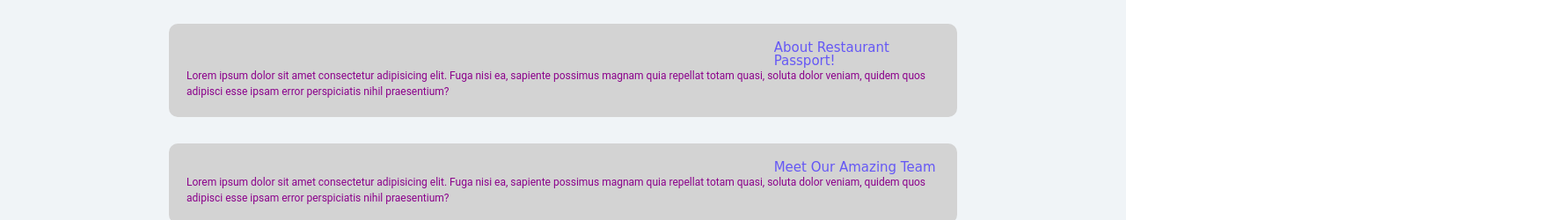
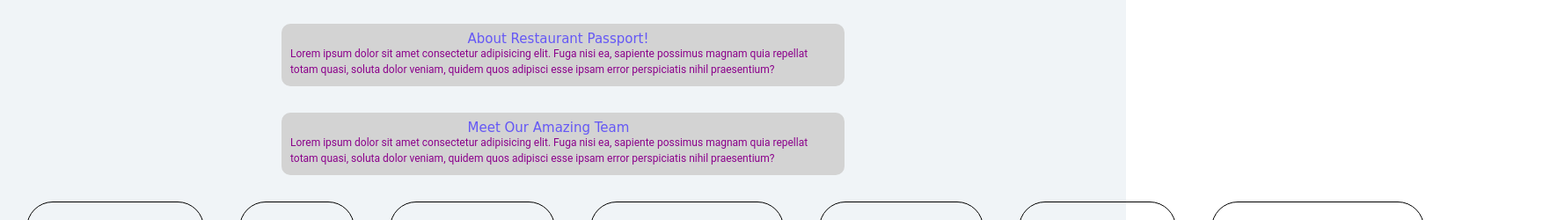
Before and after one commit to BuildWeek-RestaurantPassport/UI, a plain HTML site: page about.html in a window 1280 px wide. Shown: the part 1763-2013 px from the top of the page at 88% size, 1779 px wide, since content can reach past the window. Drawn offline with nearby package versions, Linux system fonts and the light colour scheme.

Commit message:
fixed conflicts

```diff
--- a/about.html
+++ b/about.html
@@ -124,7 +124,7 @@
 
 <section class="bottom-section">
   <!-- Describe how our app works -->
-  <h2>Where will your restaurant passport take you?</h2>
+  <h4>Where will your restaurant passport take you?</h4>
   <p>Discover your next food adventure today.</p>
   <div class="btn"><a href="#">Get started FREE</a></div>
 </section>
--- a/less/home-page.less
+++ b/less/home-page.less
@@ -135,14 +135,15 @@
 }
 
 .about-team {
-  display: flex;
-flex-wrap: wrap;
+
+flex-direction: row;
 align-items: center;
 justify-content: space-between;
-padding: 20px;
+align-items:center;
+padding: 10px;
 margin: 0 auto;
 margin-top: 30px;
-width: 70%;
+width: 50%;
 color: @darkmagenta;
 background-color: lightgrey;
 border-radius: 10px;
@@ -155,14 +156,15 @@
   }
  }
 
- h2{
-   color: @purple;
-   width: 100%;
+ h2 {
+   flex-direction: column;
    justify-content: center;
    align-items: center;
-   margin-left: 78%;
+   color: @purple;
+   width: 35%;
+   margin:0 auto;
 
-   @phone @tablet {
+    @phone @tablet {
     flex-direction: column;
     width: 100%;
     margin-left: 2.5rem;
```
Also changed, not shown: css/index.css.
